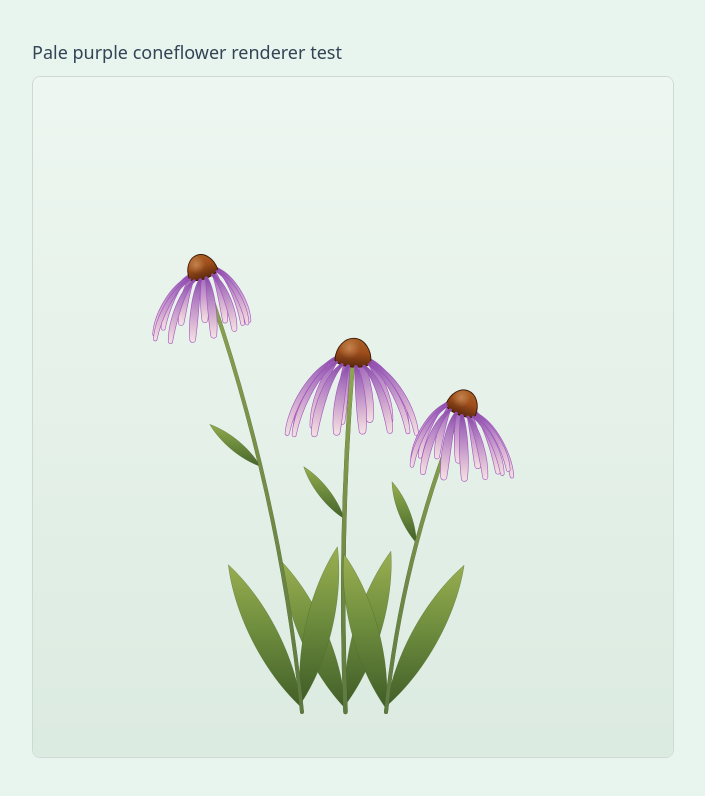
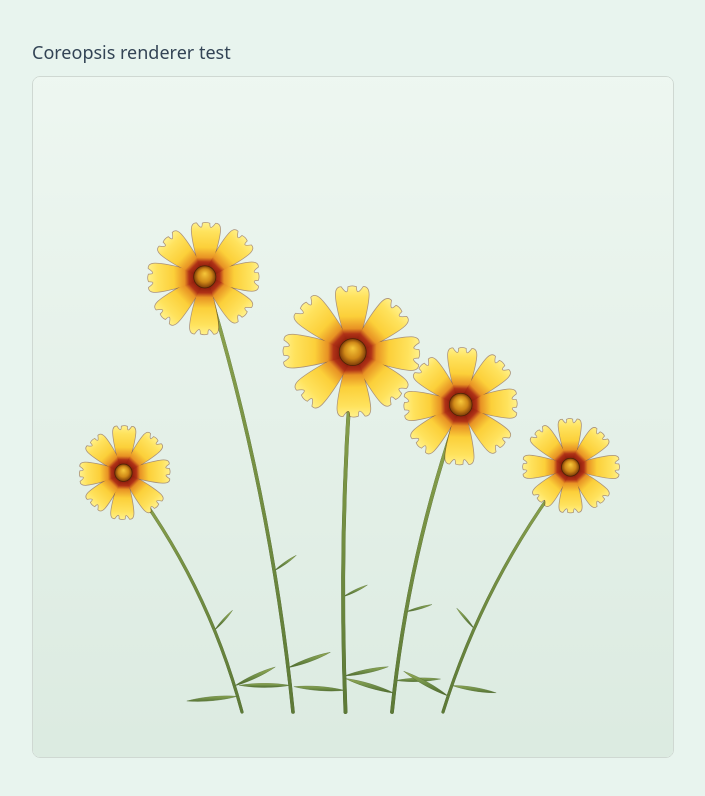
Before and after one commit to arvola/arvola.github.io, a website built with Vite: page flowers.html in a window 1280 px wide. Shown: the whole page, without its empty margins (248-953 px from the left). Built offline with nearby package versions, Linux system fonts and the light colour scheme.

Commit message:
Add configurable coreopsis flowers with rose and grandiflora palettes
Replaces the pink WIP in the flowers.html test page with proper coreopsis
rendering. The petal color spec, disc color spec, and outlines are now lifted
into a CoreopsisPalette interface with two named presets:

- coreopsisRosePalette: soft pink rays with a plain yellow disc (Coreopsis
  rosea), used with narrow well-separated petals.
- coreopsisGrandifloraPalette: bright yellow rays with the signature
  maroon-red ring at the petal base and a golden disc with darker rim
  (Coreopsis grandiflora / lanceolata), used with broader petals.

Also deepens the notched-petal tip teeth (notchDepth 0.08 -> 0.16 of petal
length) so the 3-tooth coreopsis fringe is more pronounced, and restructures
the coreopsis leaves into long lance-shaped basal leaves rather than two
mid-stem teardrops.

The test page now shows five grandiflora-style flowers; switching to rose
is a one-line palette swap on each makeCoreopsis call.

Co-Authored-By: Claude Opus 4.7 <noreply@anthropic.com>

```diff
--- a/flowers.html
+++ b/flowers.html
@@ -3,7 +3,7 @@
 <head>
     <meta charset="UTF-8"/>
     <meta name="viewport" content="width=device-width, initial-scale=1.0"/>
-    <title>Pale Purple Coneflower Test Page</title>
+    <title>Coreopsis Test Page</title>
     <style>
         html, body {
             margin: 0;
@@ -37,7 +37,7 @@
 </head>
 <body>
 <div id="wrap">
-    <h1>Pale purple coneflower renderer test</h1>
+    <h1>Coreopsis renderer test</h1>
     <canvas id="flower-canvas" width="1280" height="1360" style="width: 640px; height: 680px; max-width: 100%; height: auto;"></canvas>
 </div>
 <script type="module" src="/src/flowers-test.ts"></script>
--- a/src/flowers-test.ts
+++ b/src/flowers-test.ts
@@ -1,11 +1,12 @@
 /**
  * Standalone test page entry for the procedural flower renderer.
  *
- * Renders pale purple coneflowers (Echinacea pallida) using the procedural flower renderer.
+ * Renders large-flowered tickseed (Coreopsis grandiflora) — bright yellow rays with the
+ * signature maroon ring around a golden disc.
  */
 
 import { generateFlower } from "./header/drawing/elements/flower.ts";
-import { makePalePurpleConeflower } from "./header/drawing/elements/pale-purple-coneflower.ts";
+import { makeCoreopsis, coreopsisGrandifloraPalette } from "./header/drawing/elements/coreopsis.ts";
 
 const canvas = document.getElementById("flower-canvas") as HTMLCanvasElement;
 const ctx = canvas.getContext("2d")!;
@@ -21,101 +22,83 @@ bg.addColorStop(1, "#dcebe1");
 ctx.fillStyle = bg;
 ctx.fillRect(0, 0, canvas.width / totalScale, canvas.height / totalScale);
 
-const center = makePalePurpleConeflower({
-    stemLength: 230,
-    stemThickness: 2.8,
+const palette = coreopsisGrandifloraPalette;
+
+const center = makeCoreopsis({
+    stemLength: 240,
+    stemThickness: 2.4,
     baseAngle: -Math.PI / 2 + 0.02,
     curveStrength: 0.03,
-    coneWidth: 12,
-    coneRimDepth: 4.2,
-    coneHeight: 15,
-    petalCount: 14,
-    petalLength: 54,
-    petalWidth: 6.5,
-    petalRadialReach: 0.55,
-    petalDroop: 0.85,
-    petalCurveStrength: 0.78,
+    petalCount: 8,
+    petalLength: 44,
+    petalWidth: 22,
+    discRadius: 9,
     leafSeed: 1.1,
     petalSeed: 0.4,
+    palette,
 });
 
-const left = makePalePurpleConeflower({
+const left = makeCoreopsis({
     stemLength: 296,
-    stemThickness: 2.4,
-    baseAngle: -Math.PI / 2 - 0.22,
-    curveStrength: -0.06,
-    coneWidth: 10,
-    coneRimDepth: 3.6,
-    coneHeight: 13,
-    petalCount: 13,
-    petalLength: 44,
-    petalWidth: 5.6,
-    petalRadialReach: 0.55,
-    petalDroop: 0.85,
-    petalCurveStrength: 0.78,
+    stemThickness: 2.2,
+    baseAngle: -Math.PI / 2 - 0.2,
+    curveStrength: -0.05,
+    petalCount: 8,
+    petalLength: 37,
+    petalWidth: 19,
+    discRadius: 7.4,
     leafSeed: 2.3,
     petalSeed: 1.6,
+    palette,
 });
 
-const right = makePalePurpleConeflower({
-    stemLength: 204,
-    stemThickness: 2.5,
-    baseAngle: -Math.PI / 2 + 0.24,
-    curveStrength: 0.07,
-    coneWidth: 10.5,
-    coneRimDepth: 3.7,
-    coneHeight: 13.5,
-    petalCount: 14,
-    petalLength: 46,
-    petalWidth: 5.8,
-    petalRadialReach: 0.55,
-    petalDroop: 0.85,
-    petalCurveStrength: 0.78,
+const right = makeCoreopsis({
+    stemLength: 210,
+    stemThickness: 2.3,
+    baseAngle: -Math.PI / 2 + 0.22,
+    curveStrength: 0.06,
+    petalCount: 8,
+    petalLength: 38,
+    petalWidth: 19,
+    discRadius: 7.6,
     leafSeed: 3.7,
     petalSeed: 2.2,
+    palette,
 });
 
-const leftOuter = makePalePurpleConeflower({
-    stemLength: 172,
-    stemThickness: 2,
-    baseAngle: -Math.PI / 2 - 0.5,
-    curveStrength: -0.12,
-    coneWidth: 8,
-    coneRimDepth: 2.9,
-    coneHeight: 10.5,
-    petalCount: 13,
-    petalLength: 35,
-    petalWidth: 4.6,
-    petalRadialReach: 0.55,
-    petalDroop: 0.84,
-    petalCurveStrength: 0.78,
+const leftOuter = makeCoreopsis({
+    stemLength: 178,
+    stemThickness: 1.9,
+    baseAngle: -Math.PI / 2 - 0.46,
+    curveStrength: -0.1,
+    petalCount: 8,
+    petalLength: 30,
+    petalWidth: 15,
+    discRadius: 5.8,
     leafSeed: 4.2,
     petalSeed: 3.1,
+    palette,
 });
 
-const rightOuter = makePalePurpleConeflower({
-    stemLength: 178,
-    stemThickness: 2,
-    baseAngle: -Math.PI / 2 + 0.5,
-    curveStrength: 0.1,
-    coneWidth: 8.2,
-    coneRimDepth: 2.9,
-    coneHeight: 10.8,
-    petalCount: 13,
-    petalLength: 37,
-    petalWidth: 4.6,
-    petalRadialReach: 0.55,
-    petalDroop: 0.85,
-    petalCurveStrength: 0.78,
+const rightOuter = makeCoreopsis({
+    stemLength: 184,
+    stemThickness: 1.9,
+    baseAngle: -Math.PI / 2 + 0.48,
+    curveStrength: 0.09,
+    petalCount: 8,
+    petalLength: 31,
+    petalWidth: 15,
+    discRadius: 6,
     leafSeed: 5.5,
     petalSeed: 4.4,
+    palette,
 });
 
 const groundY = (canvas.height / totalScale) - 30;
 const centerX = (canvas.width / totalScale) / 2;
 
 generateFlower(ctx, centerX + (315 - 320), groundY, center);
-generateFlower(ctx, centerX + (286 - 320), groundY, left);
-generateFlower(ctx, centerX + (342 - 320), groundY, right);
-// generateFlower(ctx, centerX + (254 - 320), groundY, leftOuter);
-// generateFlower(ctx, centerX + (378 - 320), groundY, rightOuter);
+generateFlower(ctx, centerX + (280 - 320), groundY, left);
+generateFlower(ctx, centerX + (346 - 320), groundY, right);
+generateFlower(ctx, centerX + (246 - 320), groundY, leftOuter);
+generateFlower(ctx, centerX + (380 - 320), groundY, rightOuter);
--- a/src/header/drawing/elements/coreopsis.ts
+++ b/src/header/drawing/elements/coreopsis.ts
@@ -1,21 +1,61 @@
 import { FlowerColorSpec, SpeciesProfile } from "./flower.ts";
 
-const pinkPetal: FlowerColorSpec = {
+export interface CoreopsisPalette {
+    petalColor: FlowerColorSpec;
+    discColor: FlowerColorSpec;
+    petalOutlineColor: string;
+    discOutlineColor: string;
+}
+
+// Rose coreopsis (Coreopsis rosea): soft pink ray petals with a slightly deeper rose at the
+// base, plain yellow disc, no maroon ring.
+export const coreopsisRosePalette: CoreopsisPalette = {
+    petalColor: {
         type: "multi",
         stops: [
-        { offset: 0.0, hex: "#c95483" },
-        { offset: 0.55, hex: "#e3729c" },
-        { offset: 1.0, hex: "#f3a8c1" },
+            { offset: 0.0, hex: "#c46a92" },
+            { offset: 0.35, hex: "#dd8aab" },
+            { offset: 0.7, hex: "#ecaac5" },
+            { offset: 1.0, hex: "#f4c2d6" },
         ],
+    },
+    discColor: {
+        type: "multi",
+        stops: [
+            { offset: 0.0, hex: "#f7d23a" },
+            { offset: 0.65, hex: "#e2a81c" },
+            { offset: 1.0, hex: "#a87410" },
+        ],
+    },
+    petalOutlineColor: "rgba(150, 80, 110, 0.55)",
+    discOutlineColor: "#7a5410",
 };
 
-const yellowDisc: FlowerColorSpec = {
+// Large-flowered tickseed (Coreopsis grandiflora / lanceolata): bright yellow rays with the
+// signature deep maroon-red ring at the petal base, golden disc with a darker rim.
+export const coreopsisGrandifloraPalette: CoreopsisPalette = {
+    petalColor: {
         type: "multi",
         stops: [
-        { offset: 0.0, hex: "#f6c948" },
-        { offset: 0.7, hex: "#e5b02f" },
-        { offset: 1.0, hex: "#c88f1a" },
+            { offset: 0.0, hex: "#5a1408" },
+            { offset: 0.18, hex: "#8c1d0c" },
+            { offset: 0.28, hex: "#b03217" },
+            { offset: 0.36, hex: "#e89224" },
+            { offset: 0.55, hex: "#fcd03a" },
+            { offset: 0.85, hex: "#ffe35e" },
+            { offset: 1.0, hex: "#fff088" },
         ],
+    },
+    discColor: {
+        type: "multi",
+        stops: [
+            { offset: 0.0, hex: "#f7c83a" },
+            { offset: 0.6, hex: "#d18a18" },
+            { offset: 1.0, hex: "#7d3a08" },
+        ],
+    },
+    petalOutlineColor: "rgba(110, 50, 10, 0.5)",
+    discOutlineColor: "#4a2406",
 };
 
 const stemGreen: FlowerColorSpec = {
@@ -36,8 +76,6 @@ const leafGreen: FlowerColorSpec = {
     ],
 };
 
-const petalOutline = "#8a3a63";
-const discOutline = "#7a5410";
 const stemOutline = "#3f5224";
 const leafOutline = "#4e6a2d";
 
@@ -62,9 +100,11 @@ export function makeCoreopsis(opts: {
     discRadius: number;
     leafSeed: number;
     petalSeed: number;
+    palette?: CoreopsisPalette;
 }): SpeciesProfile {
     const petalCount = opts.petalCount ?? 8;
     const petals = buildPetalArrays(petalCount, opts.petalSeed);
+    const palette = opts.palette ?? coreopsisRosePalette;
 
     return {
         stem: {
@@ -78,21 +118,31 @@ export function makeCoreopsis(opts: {
         leaf: {
             instances: [
                 {
-                    t: 0.28,
+                    t: 0.06,
                     side: -1,
-                    angleOffset: -0.85,
-                    size: 14,
-                    widthRatio: 0.18,
+                    angleOffset: -0.15 + Math.sin(opts.leafSeed) * 0.05,
+                    size: 34,
+                    widthRatio: 0.11,
                     color: leafGreen,
                     outlineColor: leafOutline,
                     shape: "teardrop",
                 },
                 {
-                    t: 0.5,
+                    t: 0.1,
                     side: 1,
-                    angleOffset: -0.85 + Math.sin(opts.leafSeed) * 0.05,
-                    size: 13,
-                    widthRatio: 0.18,
+                    angleOffset: -0.18 + Math.cos(opts.leafSeed * 1.4) * 0.05,
+                    size: 30,
+                    widthRatio: 0.11,
+                    color: leafGreen,
+                    outlineColor: leafOutline,
+                    shape: "teardrop",
+                },
+                {
+                    t: 0.32,
+                    side: Math.sin(opts.leafSeed * 0.7) > 0 ? 1 : -1,
+                    angleOffset: -0.45,
+                    size: 18,
+                    widthRatio: 0.11,
                     color: leafGreen,
                     outlineColor: leafOutline,
                     shape: "teardrop",
@@ -102,14 +152,14 @@ export function makeCoreopsis(opts: {
         head: {
             discRadius: opts.discRadius,
             discDomeHeight: 0,
-            discColor: yellowDisc,
-            discOutlineColor: discOutline,
+            discColor: palette.discColor,
+            discOutlineColor: palette.discOutlineColor,
             petalCount,
             petalLength: opts.petalLength,
             petalWidth: opts.petalWidth,
             petalDroop: 0,
-            petalColor: pinkPetal,
-            petalOutlineColor: petalOutline,
+            petalColor: palette.petalColor,
+            petalOutlineColor: palette.petalOutlineColor,
             petalAngleOffsets: petals.angleOffsets,
             petalLengthMultipliers: petals.lengthMultipliers,
             petalShape: "notched",
--- a/src/header/drawing/elements/flower.ts
+++ b/src/header/drawing/elements/flower.ts
@@ -287,14 +287,15 @@ function drawEllipsePetal(ctx: CanvasRenderingContext2D, len: number, w: number)
 }
 
 function drawNotchedPetal(ctx: CanvasRenderingContext2D, len: number, w: number): void {
-    // Coreopsis-style wedge: narrow base, widest at tip, tip divided into three small rounded teeth.
+    // Coreopsis-style wedge: narrow base, widest at tip, tip divided into three rounded teeth
+    // with pronounced notches between them.
     const halfW = w / 2;
     const baseHalfW = halfW * 0.18;
-    const shoulderX = len * 0.9;
-    const notchDepth = len * 0.08;
-    const sideToothInnerY = halfW * 0.62;
-    const middleToothInnerY = halfW * 0.22;
-    const middleToothBulge = notchDepth * 0.25;
+    const shoulderX = len * 0.88;
+    const notchDepth = len * 0.16;
+    const sideToothInnerY = halfW * 0.68;
+    const middleToothInnerY = halfW * 0.24;
+    const middleToothBulge = notchDepth * 0.15;
 
     ctx.beginPath();
     ctx.moveTo(0, -baseHalfW);
```
Lines whose indentation alone changed are shown as unchanged.
